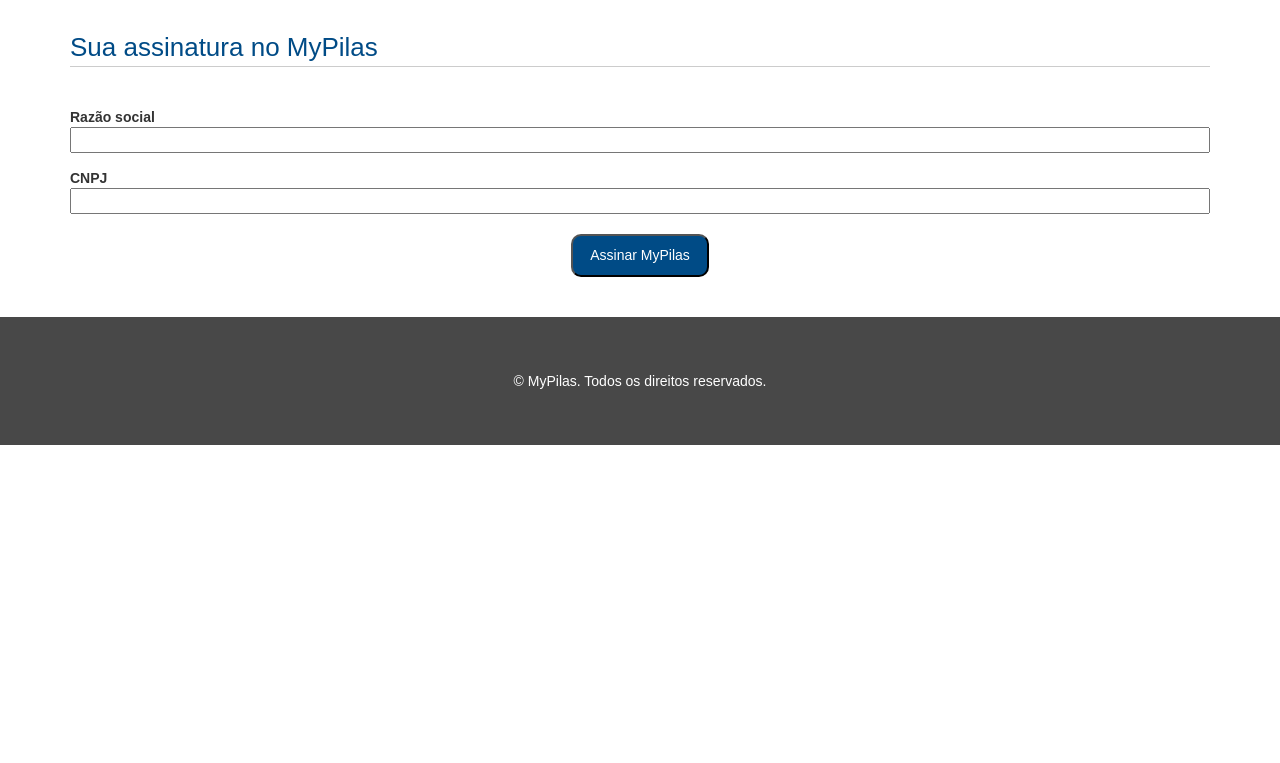
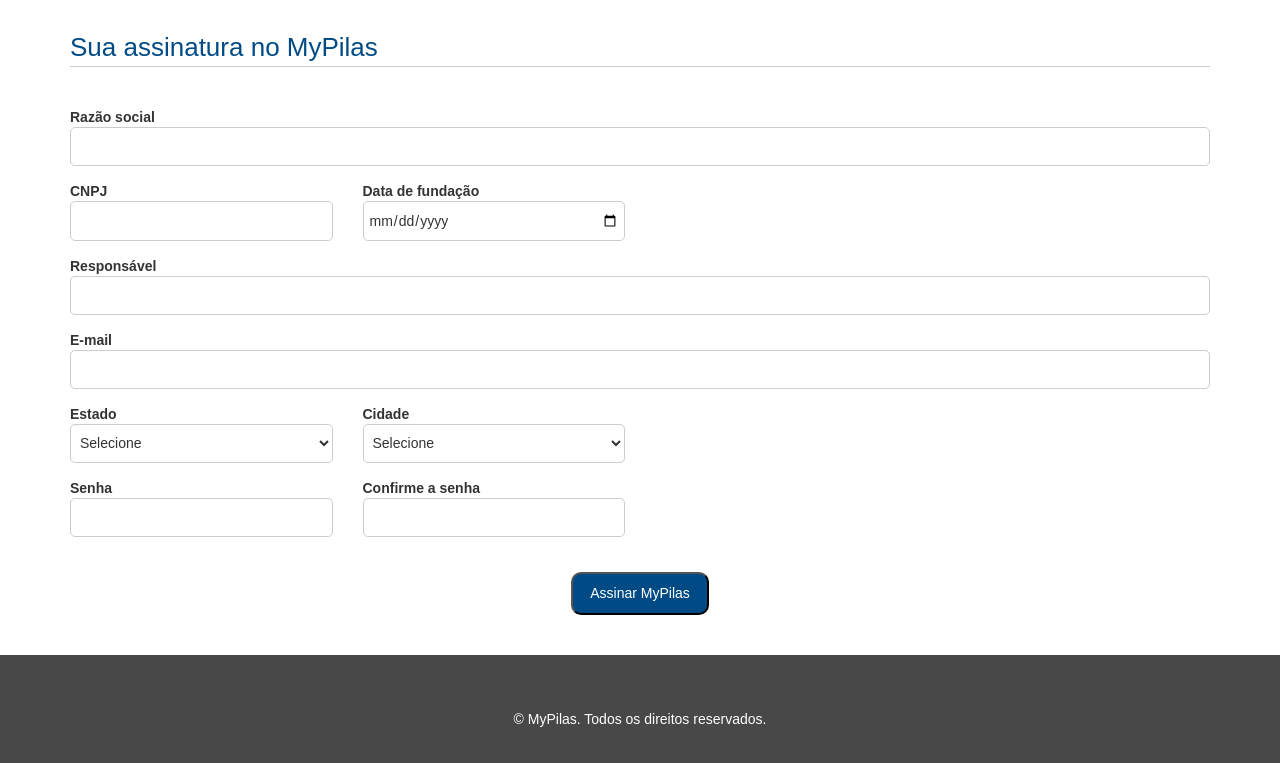
Before and after one commit to tatoap/mypilas-html-page, a plain HTML site: page assine.html in a window 1280 px wide. Shown: the part 71-834 px from the top of the page. Before the commit the page ends 800 px from the top, so only its background shows below. Drawn offline with Linux system fonts and the light colour scheme.

Commit message:
Finalizando formulário de assinatura

```diff
--- a/assine.html
+++ b/assine.html
@@ -29,12 +29,78 @@
 
                     <div class="grupo-entrada">
                         <label for="razao-social">Razão social</label>
-                        <input id="razao-social" type="text" class="campo">
+                        <input id="razao-social" name="razaoSocial" type="text" class="campo" required>
+                    </div>
+
+                    <div class="row">
+                        <div class="col-sm-3">
+                            <div class="grupo-entrada">
+                                <div class="grupo-entrada">
+                                    <label for="cnpj">CNPJ</label>
+                                    <input id="cnpj" name="cnpj" type="text" class="campo" required>
+                                </div>
+                            </div>
+                        </div>
+                        <div class="col-sm-3">
+                            <div class="grupo-entrada">
+                                <div class="grupo-entrada">
+                                    <label for="data-fundacao">Data de fundação</label>
+                                    <input id="data-fundacao" name="dataFundacao" type="date" class="campo" required>
+                                </div>
+                            </div>
+                        </div>
                     </div>
 
                     <div class="grupo-entrada">
-                        <label for="cnpj">CNPJ</label>
-                        <input id="cnpj" type="text" class="campo">
+                        <label for="responsavel">Responsável</label>
+                        <input id="responsavel" name="responsavel" type="text" class="campo" required>
+                    </div>
+
+                    <div class="grupo-entrada">
+                        <label for="email">E-mail</label>
+                        <input id="email" name="email" type="email" class="campo" required>
+                    </div>
+
+                    <div class="row">
+                        <div class="col-sm-3">
+                            <div class="grupo-entrada">
+                                <label for="estado">Estado</label>
+                                <select id="estado" name="estado" class="campo">
+                                    <option>Selecione</option>
+                                    <option value="MG">Minas Gerais</option>
+                                    <option value="SP">São Paulo</option>
+                                    <option value="CE">Ceará</option>
+                                </select>
+                            </div>
+                        </div>
+
+                        <div class="col-sm-3">
+                            <div class="grupo-entrada">
+                                <label for="cidade">Cidade</label>
+                                <select id="cidade" name="cidade" class="campo">
+                                    <option>Selecione</option>
+                                    <option value="1">Uberlândia</option>
+                                    <option value="2">São Paulo</option>
+                                    <option value="3">Fortaleza</option>
+                                </select>
+                            </div>
+                        </div>
+                    </div>
+
+                    <div class="row">
+                        <div class="col-sm-3">
+                            <div class="grupo-entrada">
+                                <label for="senha">Senha</label>
+                                <input id="senha" name="senha" type="password" class="campo" required>
+                            </div>
+                        </div>
+
+                        <div class="col-sm-3">
+                            <div class="grupo-entrada">
+                                <label for="confirmacao-senha">Confirme a senha</label>
+                                <input id="confirmacao-senha" name="confirmacao-senha" name="password" type="password" class="campo" required>
+                            </div>
+                        </div>
                     </div>
 
                     <div style="text-align: center; margin-top: 20px">
--- a/css/componentes.css
+++ b/css/componentes.css
@@ -320,4 +320,12 @@
 .campo {
     display: block;
     width: 100%;
+    height: 2.8em;
+    padding: 5px;
+    border: 1px solid #cccccc;
+    border-radius: 5px;
+
+    background-color: #ffffff;
+
+    font-size: 1.4rem;
 }
```
